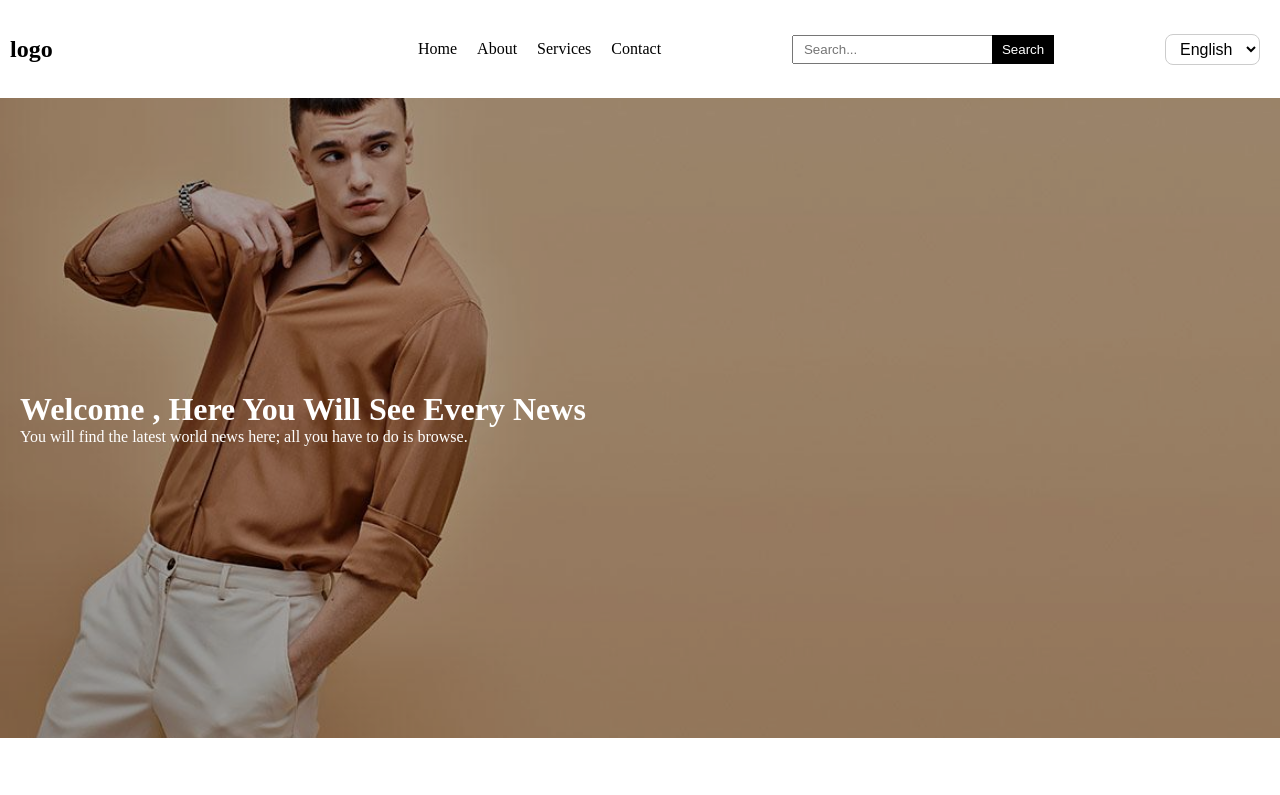
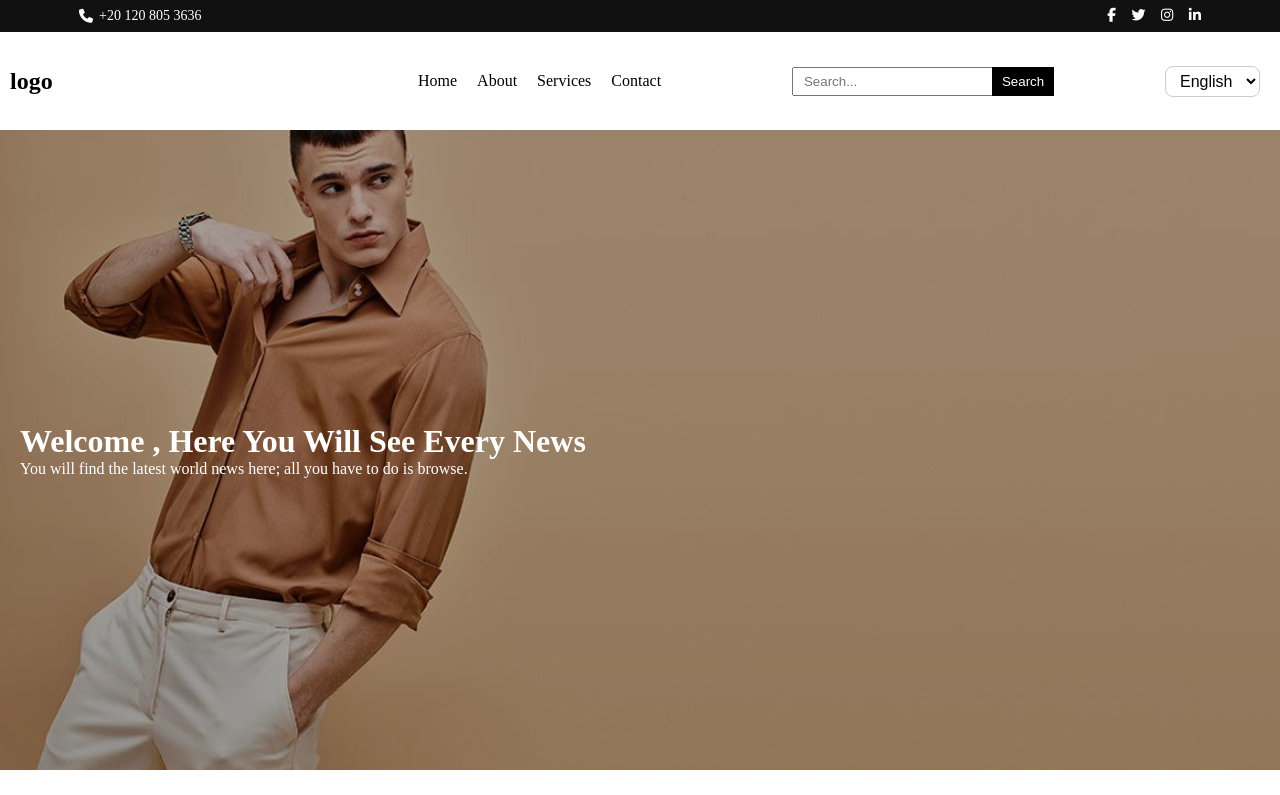
Before and after one commit to Adelsherif/TransWebsite, a plain HTML site: page index.html in a window 1280 px wide. Shown: the top 795 px of the page. Drawn offline with Linux system fonts and the light colour scheme; no server answers.

Commit message:
new update

```diff
--- a/css/styles.css
+++ b/css/styles.css
@@ -25,6 +25,46 @@ body[dir="ltr"] {
     width: 90%;
     margin: auto;
 }
+.top-nav {
+  background: #111;
+  color: #fff;
+  font-size: 14px;
+  padding: 8px 0;
+}
+
+.top-nav .container {
+  max-width: 1200px;
+  margin: auto;
+  display: flex;
+  justify-content: space-between;
+  align-items: center;
+  padding: 0 15px;
+}
+
+.top-nav .contact-info span {
+  display: flex;
+  align-items: center;
+  gap: 6px;
+}
+
+.top-nav .social-links a {
+  color: #fff;
+  margin-left: 12px;
+  transition: 0.3s;
+}
+
+.top-nav .social-links a:hover {
+  color: #00aced;
+}
+
+@media (max-width: 600px) {
+  .top-nav .container {
+    flex-direction: column;
+    gap: 6px;
+    text-align: center;
+  }
+}
+
 nav{
     position: sticky;
     top: 0;
--- a/index.html
+++ b/index.html
@@ -8,6 +8,19 @@
     <link rel="stylesheet" href="https://cdnjs.cloudflare.com/ajax/libs/font-awesome/6.5.0/css/all.min.css">
 </head>
 <body>
+    <nav class="top-nav">
+  <div class="container">
+    <div class="contact-info">
+      <span><i class="fa-solid fa-phone"></i> +20 120 805 3636</span>
+    </div>
+    <div class="social-links">
+      <a href="#"><i class="fa-brands fa-facebook-f"></i></a>
+      <a href="#"><i class="fa-brands fa-twitter"></i></a>
+      <a href="#"><i class="fa-brands fa-instagram"></i></a>
+      <a href="#"><i class="fa-brands fa-linkedin-in"></i></a>
+    </div>
+  </div>
+</nav>
 
    <nav>
         <div class="firstSection">
```
